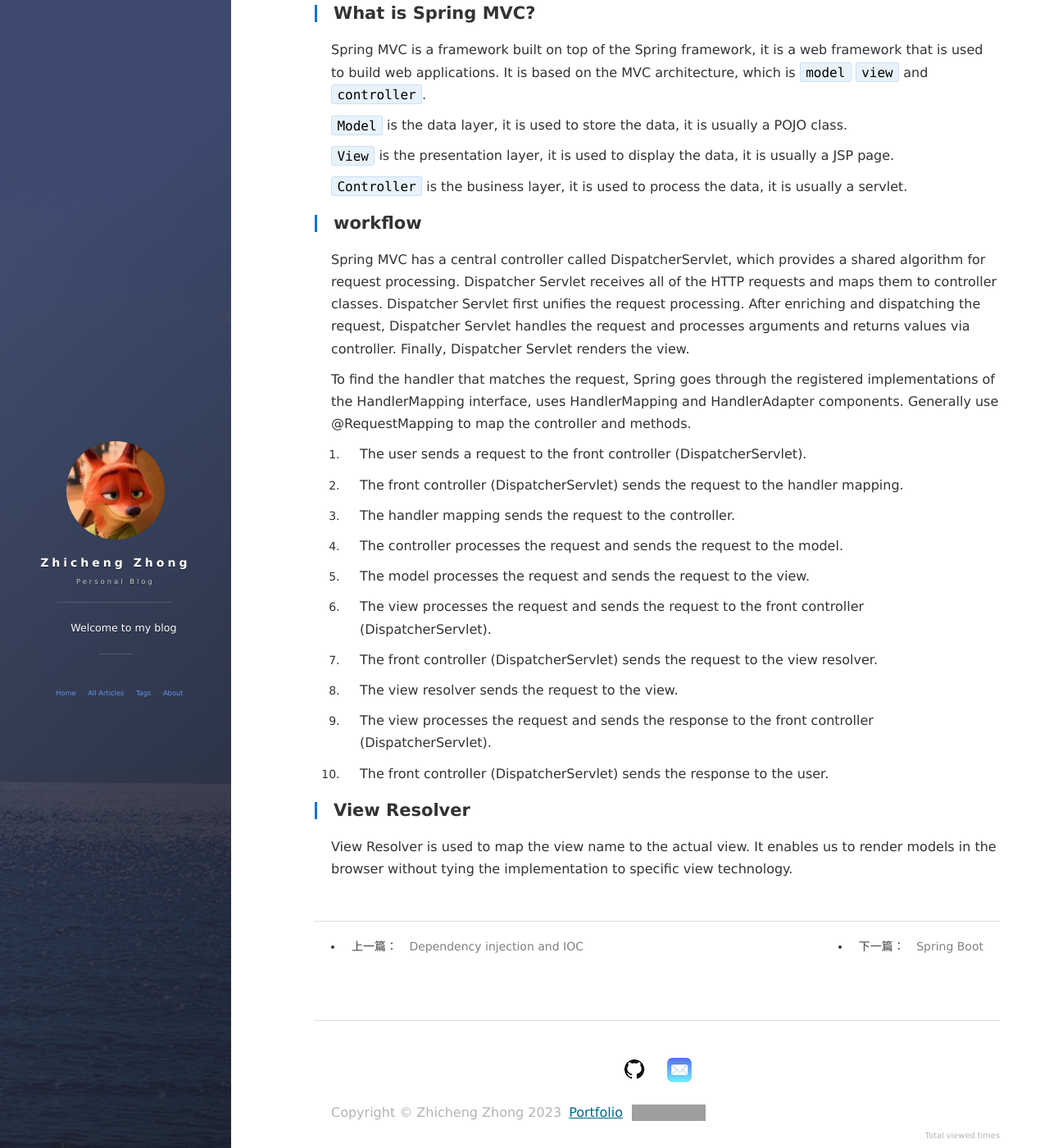
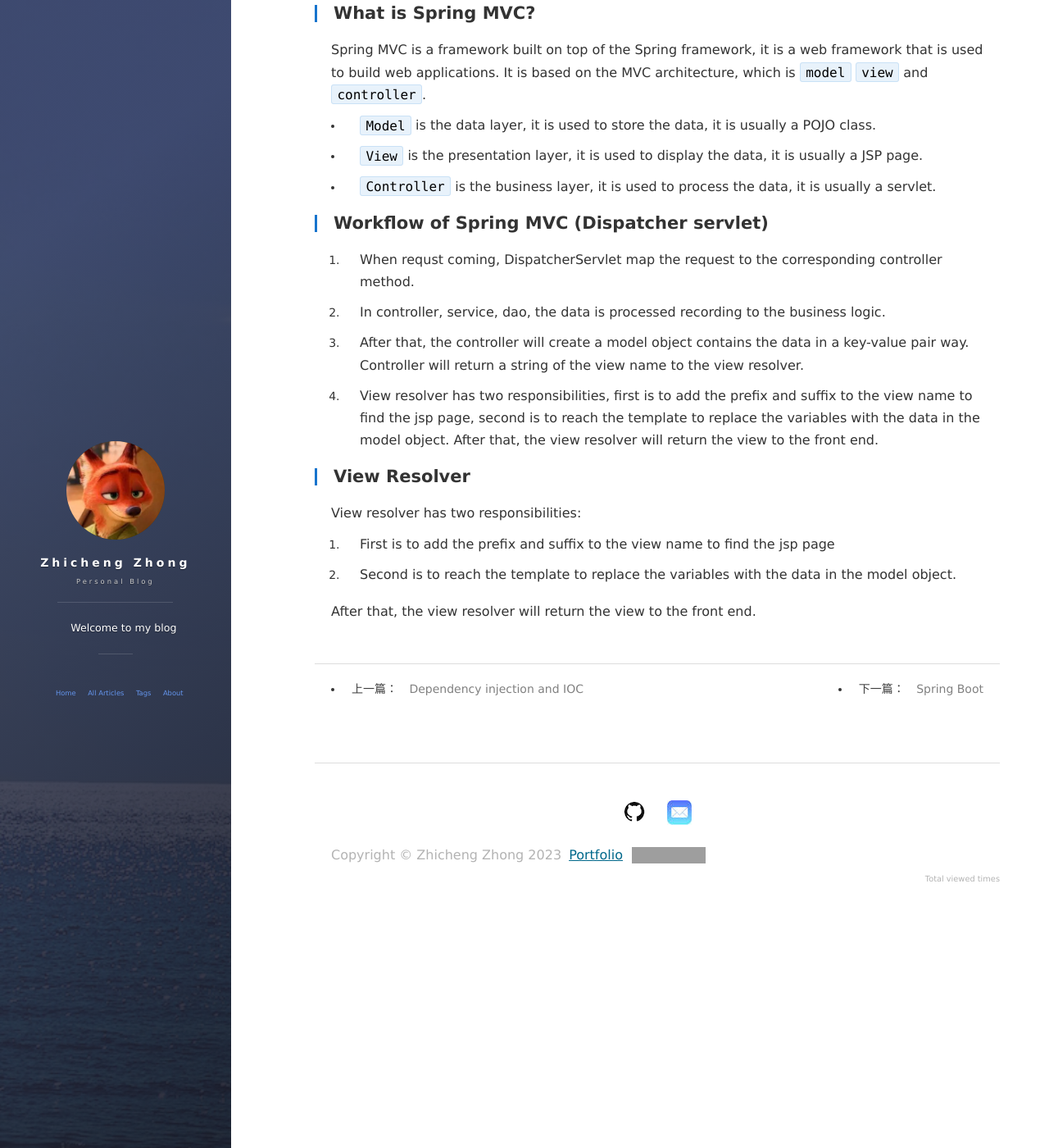
Before and after one commit to ChrisZZhong/chriszzhong.github.io, a Jekyll site: the page built from _posts/2023-04-06-Spring-MVC.md, in a window 1280 px wide and 1400 px high, scrolled down 335 px. Shown: the whole window at 82% size. Built offline with Jekyll 4.4.1, drawn with Linux system fonts in a browser that asks for light colours; nearby versions of some CDN libraries; comment, search, counter and statistics services are not loaded; some of the changed text lies outside the part shown; grey boxes are pictures that could not be loaded.

Commit message:
update Spring MVC

```diff
--- a/_posts/2023-04-06-Spring-MVC.md
+++ b/_posts/2023-04-06-Spring-MVC.md
@@ -5,44 +5,35 @@ date: 2023-04-06
 description: "Spring MVC"
 tag: Spring Framework
 ---
-# Spring MVC
+
+# Spring MVC (All important points)
 
 ## What is Spring MVC?
 
 Spring MVC is a framework built on top of the Spring framework, it is a web framework that is used to build web applications. It is based on the MVC architecture, which is `model` `view` and `controller`.
 
-`Model` is the data layer, it is used to store the data, it is usually a POJO class.
+- `Model` is the data layer, it is used to store the data, it is usually a POJO class.
 
-`View` is the presentation layer, it is used to display the data, it is usually a JSP page.
+- `View` is the presentation layer, it is used to display the data, it is usually a JSP page.
 
-`Controller` is the business layer, it is used to process the data, it is usually a servlet.
+- `Controller` is the business layer, it is used to process the data, it is usually a servlet.
 
-## workflow
+## Workflow of Spring MVC (Dispatcher servlet)
 
-Spring MVC has a central controller called DispatcherServlet, which provides a shared algorithm for request processing. Dispatcher Servlet receives all of the HTTP requests and maps them to controller classes. Dispatcher Servlet first unifies the request processing. After enriching and dispatching the request, Dispatcher Servlet handles the request and processes arguments and returns values via controller. Finally, Dispatcher Servlet renders the view.
+1. When requst coming, DispatcherServlet map the request to the corresponding controller method.
 
-To find the handler that matches the request, Spring goes through the registered implementations of the HandlerMapping interface, uses HandlerMapping and HandlerAdapter components. Generally use @RequestMapping to map the controller and methods.
+2. In controller, service, dao, the data is processed recording to the business logic.
 
-1. The user sends a request to the front controller (DispatcherServlet).
+3. After that, the controller will create a model object contains the data in a key-value pair way. Controller will return a string of the view name to the view resolver.
 
-2. The front controller (DispatcherServlet) sends the request to the handler mapping.
-
-3. The handler mapping sends the request to the controller.
-
-4. The controller processes the request and sends the request to the model.
-
-5. The model processes the request and sends the request to the view.
-
-6. The view processes the request and sends the request to the front controller (DispatcherServlet).
-
-7. The front controller (DispatcherServlet) sends the request to the view resolver.
-
-8. The view resolver sends the request to the view.
-
-9. The view processes the request and sends the response to the front controller (DispatcherServlet).
-
-10. The front controller (DispatcherServlet) sends the response to the user.
+4. View resolver has two responsibilities, first is to add the prefix and suffix to the view name to find the jsp page, second is to reach the template to replace the variables with the data in the model object. After that, the view resolver will return the view to the front end.
 
 ## View Resolver
 
-View Resolver is used to map the view name to the actual view. It enables us to render models in the browser without tying the implementation to specific view technology.
+View resolver has two responsibilities:
+
+1. First is to add the prefix and suffix to the view name to find the jsp page
+
+2. Second is to reach the template to replace the variables with the data in the model object.
+
+After that, the view resolver will return the view to the front end.
```
